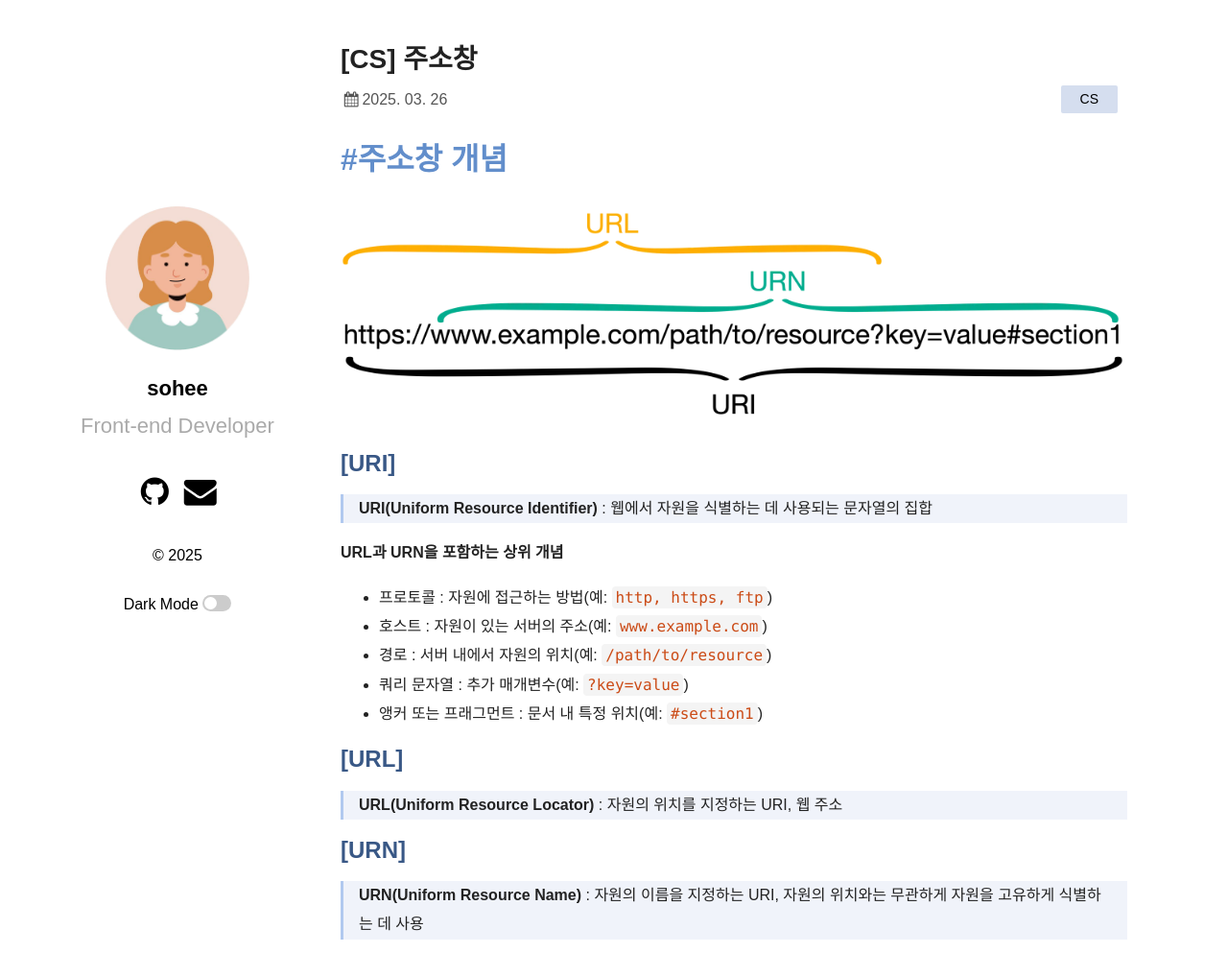
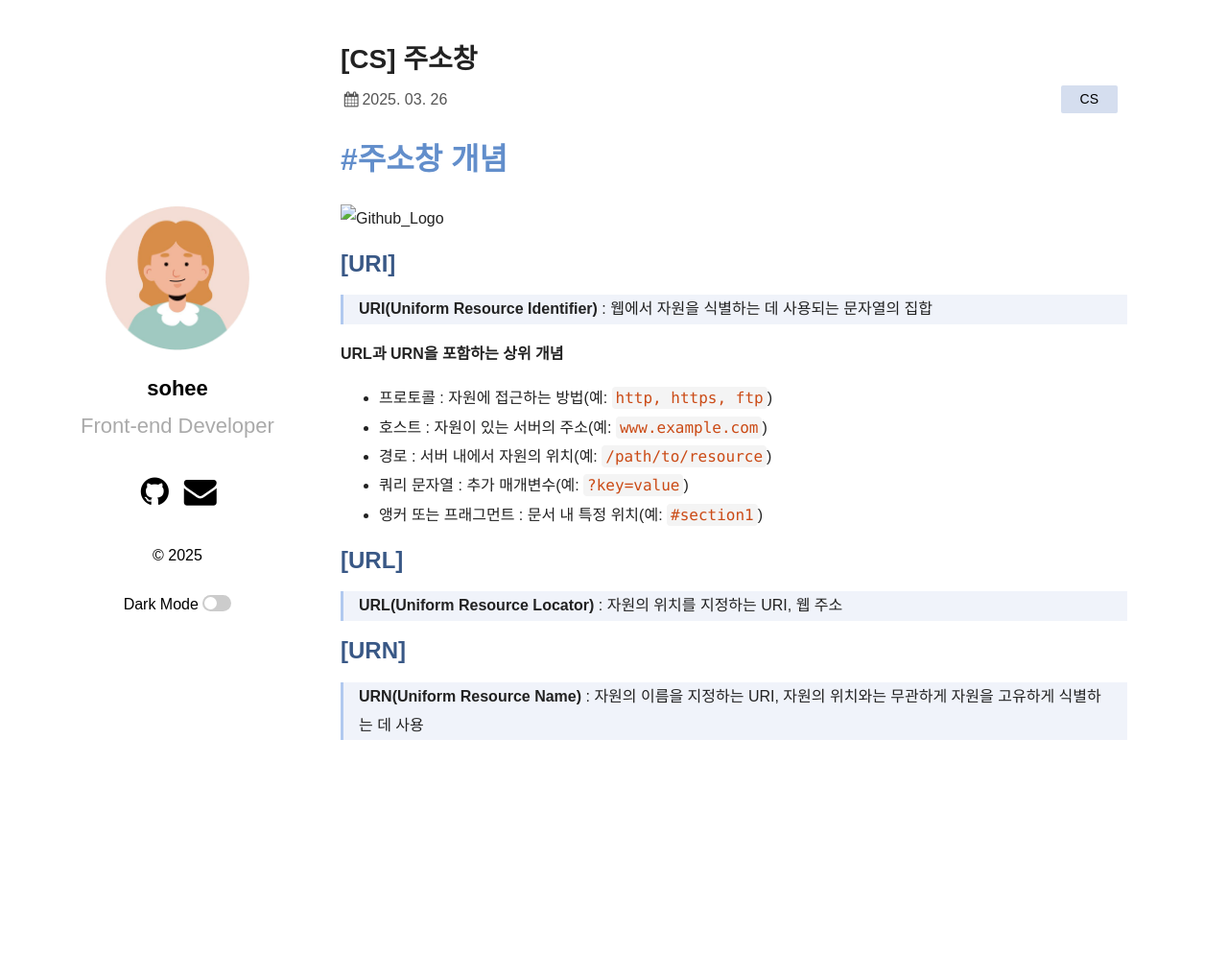
Before and after one commit to shkim00216/shkim00216.github.io, a Jekyll site: the page built from _posts/2025-03-26-03-url.md, in a window 1280 px wide and 1024 px high. Shown: the top 1018 px of the window at 96% size. Built offline with Jekyll 4.4.1, drawn with Linux system fonts in a browser that asks for light colours; some web fonts are replaced.

Commit message:
Update 2025-03-26-03-url.md

```diff
--- a/_posts/2025-03-26-03-url.md
+++ b/_posts/2025-03-26-03-url.md
@@ -7,7 +7,7 @@
 
 # #주소창 개념
 
-<img src="/assets/img/uri.jpg">
+![Github_Logo](../assets/img/uri.jpg)
 
 ## [URI]
 
```
